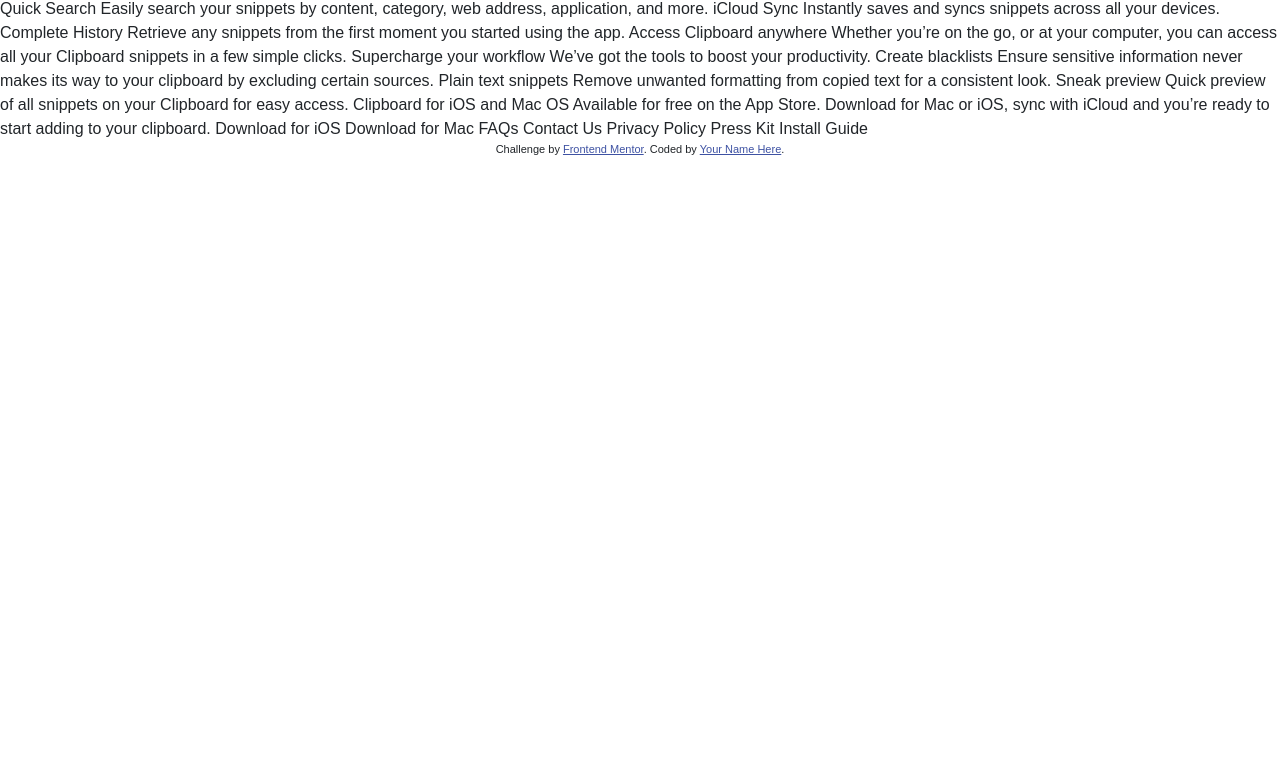
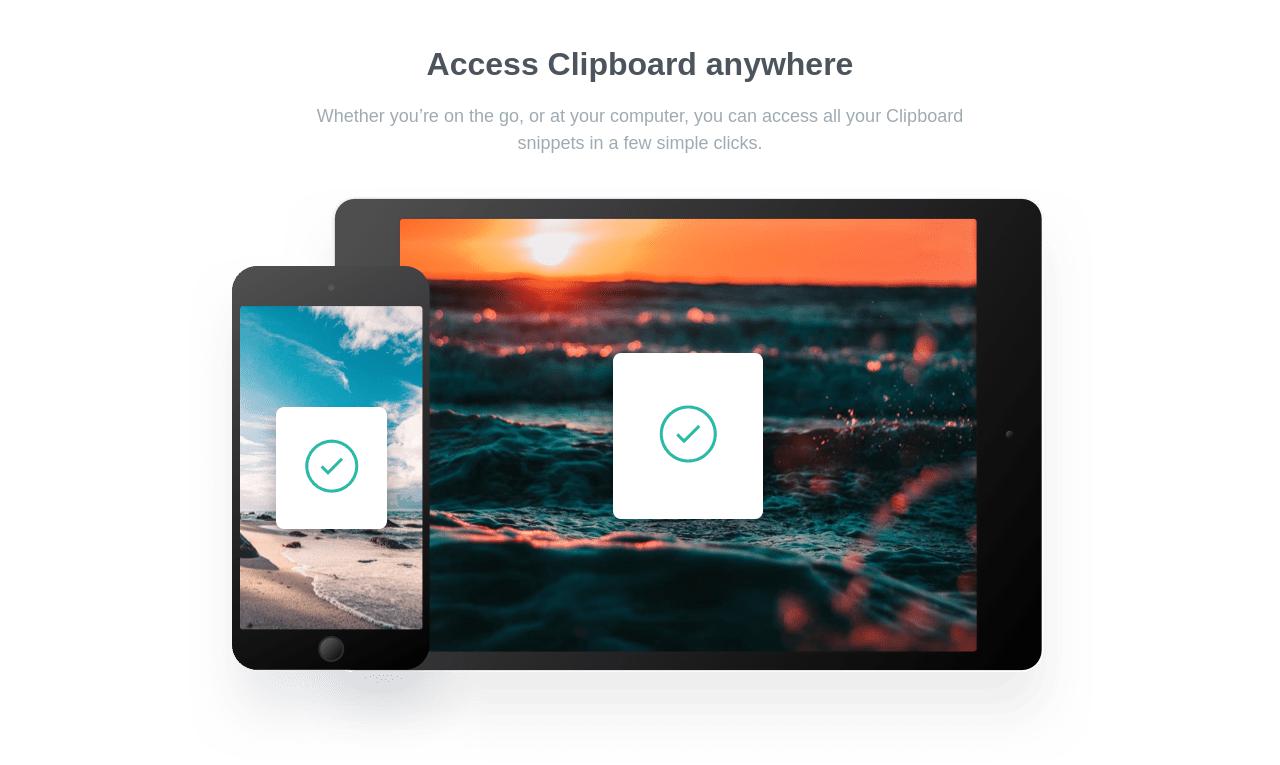
Before and after one commit to mahedee007/clipboard-landing-page-master, a plain HTML site: page index.html in a window 1280 px wide. Shown: the part 1208-1973 px from the top of the page. Before the commit the page ends 1381 px from the top, so only its background shows below. Drawn offline with nearby package versions, Linux system fonts and the light colour scheme; files whose address does not match are found by name; a web font is replaced by a local one.

Commit message:
display section added

```diff
--- a/index.html
+++ b/index.html
@@ -73,25 +73,28 @@
 
   </section>
 
+  <!-- Feature sections end here -->
+
+  <!-- Display section -->
+  <section class="container-fluid mt-5">
+    <div class="section-title">
+      <h3>Access Clipboard anywhere</h3>
+      <p>Whether you’re on the go, or at your computer, you can access all your Clipboard <br>
+        snippets in a few simple clicks.</p>
+    </div>
+    <div class="image d-flex justify-content-center align-items-center">
+      <img src="images/image-devices.png" class="img-fluid" alt="">
+    </div>
+
+  </section>
 
 
 
 
-  Quick Search
-
-  Easily search your snippets by content, category, web address, application, and more.
-
-  iCloud Sync
-
-  Instantly saves and syncs snippets across all your devices.
-
-  Complete History
-
-  Retrieve any snippets from the first moment you started using the app.
 
   Access Clipboard anywhere
 
-  Whether you’re on the go, or at your computer, you can access all your Clipboard
+  Whether you’re on the go, or at your computer, you can access all your Clipboard <br>
   snippets in a few simple clicks.
 
   Supercharge your workflow
```
